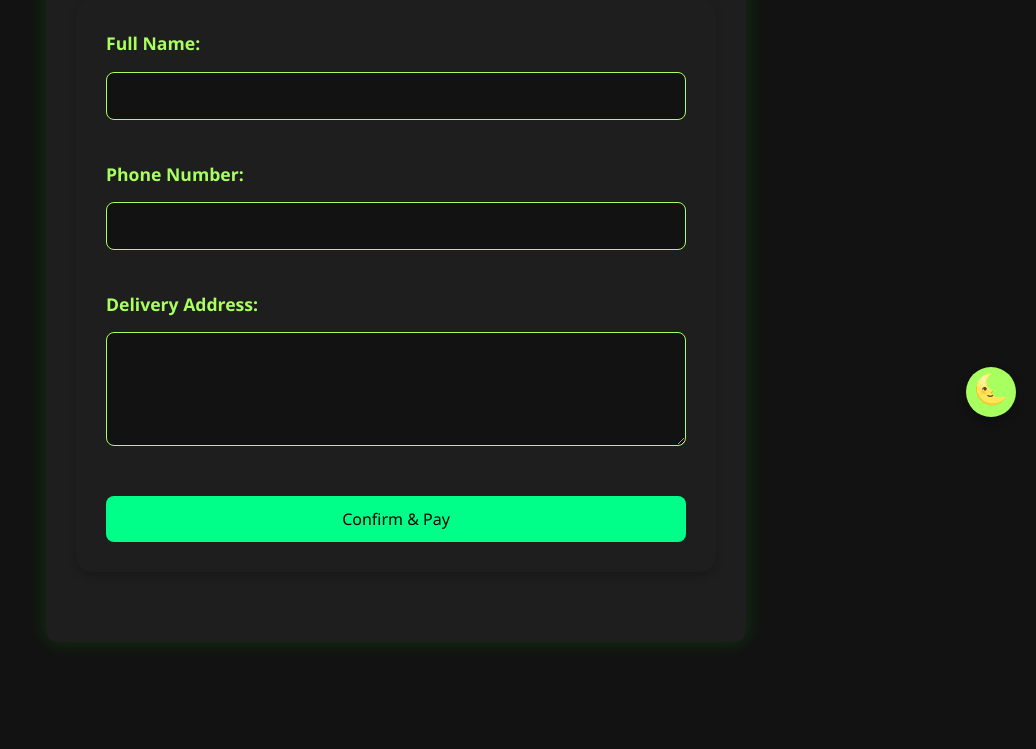
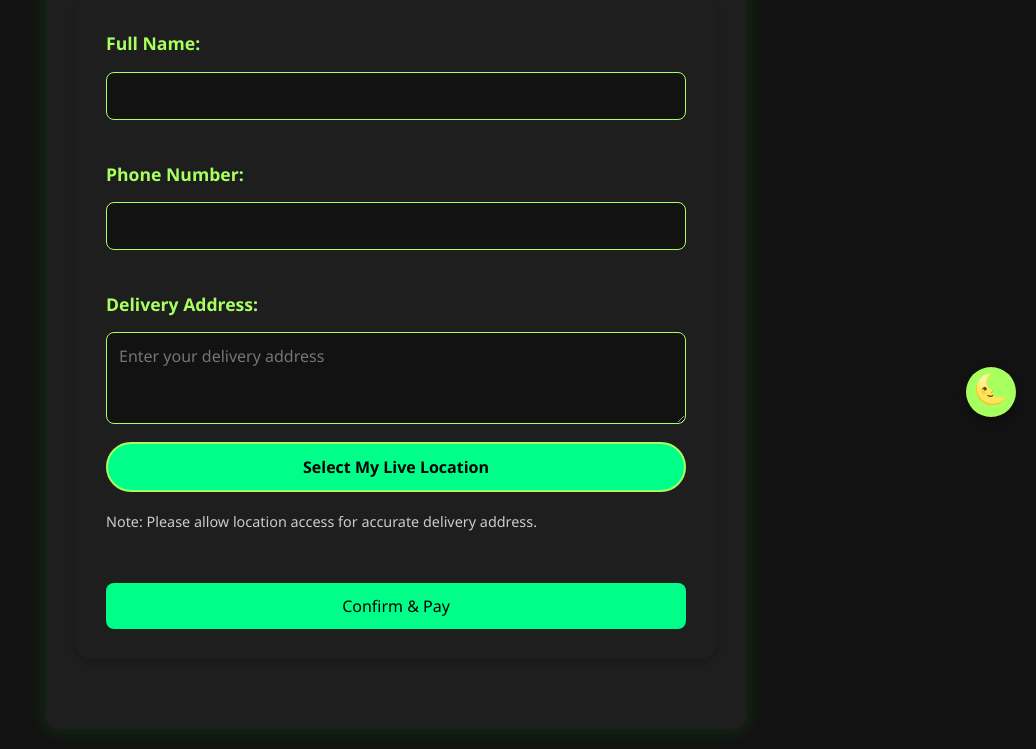
Before and after one commit to jiyad-shaikh/meal-genie, a Flask app: template templates/order_form.html in a window 1280 px wide. Shown: the part 363-1112 px from the top of the page, without its empty margins (244-1280 px from the left). Before the commit the page ends 1008 px from the top, so only its background shows below. Run offline with Flask 3, Linux system fonts and the light colour scheme; the template is opened without the code that fills it, so the values that code supplies are empty.

Commit message:
add live location button

```diff
--- a/templates/order_form.html
+++ b/templates/order_form.html
@@ -119,12 +119,67 @@
 
             <div class="form-group">
                 <label for="address">Delivery Address:</label>
-                <textarea name="address" id="address" rows="4" required></textarea>
+                <textarea id="address" name="address" placeholder="Enter your delivery address" rows="3" required></textarea>
+
+               <button type="button" id="get-location" class="btn btn-secondary">Select My Live Location</button>
+<div id="location-note" style="margin-top: 10px; font-size: 0.9rem; color: #ccc;">
+    <i class="fas fa-info-circle"></i> Note: Please allow location access for accurate delivery address.
+</div>
+
+<div id="location-spinner" style="display: none; margin-top: 10px;">
+    <i class="fas fa-spinner fa-spin"></i> Getting your location...
+</div>
             </div>
 
             <button type="submit">Confirm & Pay</button>
         </form>
     </div>
+
+ <script>
+document.getElementById('get-location').addEventListener('click', function () {
+    const locationButton = this;
+    const spinner = document.getElementById('location-spinner');
+
+    locationButton.textContent = 'Fetching Location...';
+    locationButton.disabled = true;
+    spinner.style.display = 'block';
+
+    if (navigator.geolocation) {
+        navigator.geolocation.getCurrentPosition(
+            function (position) {
+                const lat = position.coords.latitude;
+                const lon = position.coords.longitude;
+
+                fetch(`https://nominatim.openstreetmap.org/reverse?lat=${lat}&lon=${lon}&format=json`)
+                    .then(response => response.json())
+                    .then(data => {
+                        document.getElementById('address').value = data.display_name || 'Location not found';
+                        locationButton.textContent = 'Select My Live Location';
+                        locationButton.disabled = false;
+                        spinner.style.display = 'none';
+                    })
+                    .catch(error => {
+                        alert('Failed to fetch location. Please try again.');
+                        locationButton.textContent = 'Select My Live Location';
+                        locationButton.disabled = false;
+                        spinner.style.display = 'none';
+                    });
+            },
+            function (error) {
+                alert('Please enable location access.');
+                locationButton.textContent = 'Select My Live Location';
+                locationButton.disabled = false;
+                spinner.style.display = 'none';
+            }
+        );
+    } else {
+        alert('Geolocation is not supported by your browser.');
+        locationButton.textContent = 'Select My Live Location';
+        locationButton.disabled = false;
+        spinner.style.display = 'none';
+    }
+});
+</script>
 
      <script>
         const toggleBtn = document.getElementById("theme-toggle");
```
